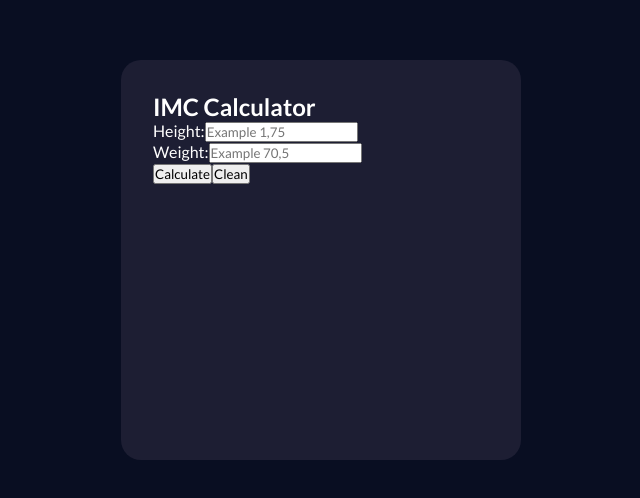
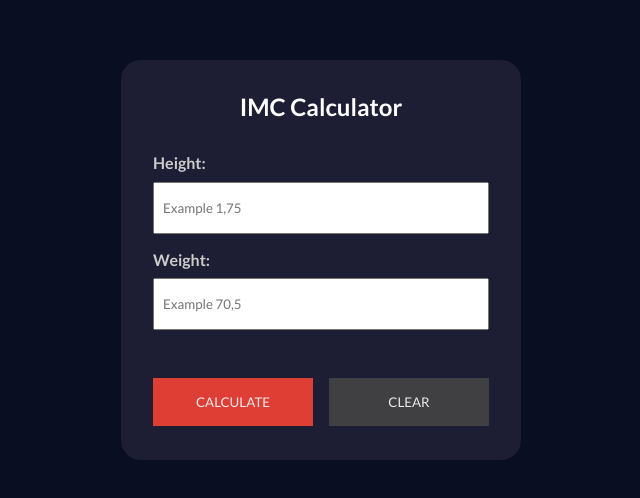
Before and after one commit to renato-albuquerque/imc-calculator-react, a React (Vite) app in the folder imc_calculator/: page / in a window 1280 px wide. Shown: the part 140-638 px from the top of the page, without its empty margins (319-959 px from the left). Built offline with nearby package versions, Linux system fonts and the light colour scheme.

Commit message:
button componentization and added file data.js

```diff
--- /dev/null
+++ b/imc_calculator/src/components/Button.css
@@ -0,0 +1,18 @@
+button {
+    text-transform: uppercase;
+    padding: 1rem 1.5rem;
+    background-color: #f44236;
+    color: #fff;
+    border: none;
+    cursor: pointer;
+    opacity: 0.9;
+    flex: 1;
+}
+
+button:hover {
+    opacity: 1;
+}
+
+#clear-btn {
+    background-color: #444;
+}
--- /dev/null
+++ b/imc_calculator/src/components/Button.jsx
@@ -0,0 +1,9 @@
+import './Button.css'
+
+const Button = ({ id, text }) => {
+  return (
+    <button id={id}>{text}</button>
+  )
+}
+
+export default Button
--- a/imc_calculator/src/components/ImcCalc.css
+++ b/imc_calculator/src/components/ImcCalc.css
@@ -0,0 +1,34 @@
+#calc-container h2 {
+    text-align: center;
+    margin-bottom: 2rem;
+}
+
+.form-inputs {
+    display: flex;
+    flex-direction: column;
+    justify-content: space-between;
+}
+
+.form-control {
+    display: flex;
+    flex-direction: column;
+    flex: 1;
+    margin-bottom: 1rem;
+}
+
+.form-control label {
+    font-weight: bold;
+    margin-bottom: 0.6rem;
+    color: #ccc;
+}
+
+.form-control input {
+    padding: 1rem 0.5rem;
+}
+
+.action-control {
+    display: flex;
+    justify-content: space-between;
+    gap: 1rem;
+    margin-top: 2rem;
+}
--- a/imc_calculator/src/components/ImcCalc.jsx
+++ b/imc_calculator/src/components/ImcCalc.jsx
@@ -1,8 +1,9 @@
+import Button from "./Button";
 import "./ImcCalc.css";
 
 const ImcCalc = () => {
   return (
-    <div className="calc-container">
+    <div id="calc-container">
         <h2>IMC Calculator</h2>
         <form id="imc-form">
             <div className="form-inputs">
@@ -16,8 +17,8 @@ const ImcCalc = () => {
                 </div>
             </div>
             <div className="action-control">
-                <button>Calculate</button>
-                <button>Clean</button>
+                <Button id="calc-btn" text="Calculate" />
+                <Button id="clear-btn" text="Clear" />
             </div>
         </form>
     </div>
```
Also changed, not shown: imc_calculator/src/data/data.js (+37 -0 lines).
